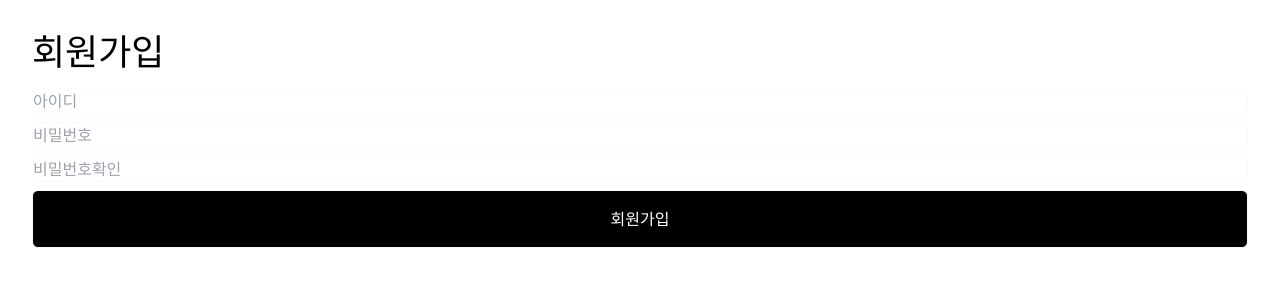
After one commit to Ropung/django-project, a Django app: page /signup in a window 1280 px wide. The commit adds this page. Shown: the top 300 px of the page. Run offline with Django 4.2, Linux system fonts and the light colour scheme; some libraries are stand-ins or nearby versions.

Commit message:
end studt

```diff
--- a/myorder/common/urls.py
+++ b/myorder/common/urls.py
@@ -6,4 +6,5 @@ urlpatterns = [
     path('', common_view.index, name ='index'),
     path('login', auth_view.LoginView.as_view(template_name = 'common/login.html'),name="login"),
     path('logout', auth_view.LogoutView.as_view(), name ='logout'),
+    path('signup', common_view.signup , name ='signup'),
 ]
--- a/myorder/common/views.py
+++ b/myorder/common/views.py
@@ -1,11 +1,35 @@
-from django.shortcuts import render
+from django.shortcuts import render,redirect
 from django.http import HttpResponse,HttpResponseRedirect
 from django.template import loader
 from django.core.paginator import Paginator
+from django.contrib.auth.forms import UserCreationForm
+from django.contrib.auth import authenticate,login
 
 def index(request):
     #아까 만든 common/index.html을 표시하고
     #local8000으로 들어갔을 때
     #잘 표시가 되는지 확인
     context ={}
-    return render(request,'common/index.html',context)
+    return render(request,'common/index.html')
+
+def signup(request):
+
+    if request.method == "POST" :
+        # 요청 객체가 담고있는 정보로 사용자 생성 폼을 만든다.
+        print(request.POST)
+        form = UserCreationForm(request.POST)
+        # 폼내용이 유효하다면
+        if form.is_valid():
+            #db에 폼정보 저장
+            form.save()
+            # 폼에 입력한 값 가져오기
+            username = form.cleaned_data.get('username')
+            raw_password = form.cleaned_data.get('password1')
+
+            user = authenticate(username = username,password = raw_password)
+            login(request,user)
+            return redirect('/')
+    else :
+        # GET 방식으로 요청이 오면 비어있는 사용자 생성 폼을 만든다.
+        form = UserCreationForm()
+    return render(request,'common/signup.html',{'form':form})
--- a/myorder/templates/common/index.html
+++ b/myorder/templates/common/index.html
@@ -23,7 +23,7 @@
     <ul>
       {% if not user.is_authenticated %}
         <li>
-          <a href="signup">회원가입</a>
+          <a href="{% url 'signup' %}">회원가입</a>
         </li>
         <li>
           <a href="{%url 'login'%}">로그인</a>
--- /dev/null
+++ b/myorder/templates/common/signup.html
@@ -0,0 +1,25 @@
+<!DOCTYPE html>
+<html lang="en">
+
+  <head>
+    <meta charset="UTF-8">
+    <meta http-equiv="X-UA-Compatible" content="IE=edge">
+    <meta name="viewport" content="width=device-width, initial-scale=1.0">
+    <title>회원가입</title>
+    <script src="https://cdn.tailwindcss.com"></script>
+  </head>
+
+  <body>
+    <div class="flex flex-col gap-4 p-8">
+      <h1 class="text-4xl">회원가입</h1>
+      <form action={% url 'signup'%} method="post" class="flex flex-col gap-2">
+        {% csrf_token %}
+        <input type="text" name="username" placeholder="아이디" class="border border-gray-50 rounded-md">
+        <input type="password" name="password1" placeholder="비밀번호" class="border border-gray-50 rounded-md">
+        <input type="password" name="password2" placeholder="비밀번호확인" class="border border-gray-50 rounded-md">
+        <input type="submit" value="회원가입" class="border border-gray-50 rounded-md bg-black text-white py-4">
+      </form>
+    </div>
+  </body>
+
+</html>
```
Also changed, not shown: 0324_note.md (+6 -0 lines).
